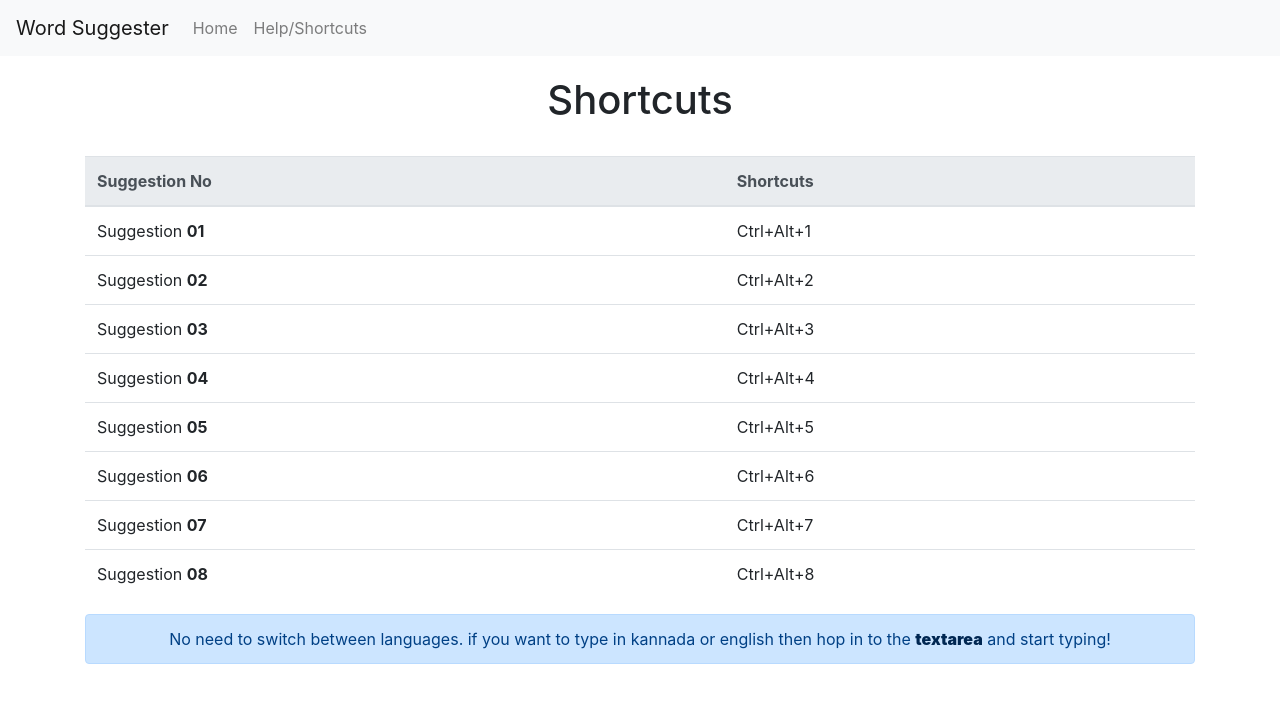
After one commit to kushtej/kn-word-suggest, a Django app: page /help/ in a window 1280 px wide. The commit adds this page. Shown: the top 703 px of the page. Run offline with Django 3.2, Linux system fonts and the light colour scheme; some libraries are stand-ins or nearby versions.

Commit message:
added shortcuts page and navbar

```diff
--- a/static/js/main.js
+++ b/static/js/main.js
@@ -21,7 +21,6 @@ $(document).ready(function () {
     $('#suggest').on('keyup', function (event) {
 
         var text = $.trim($(this).val());
-        console.log("first text" + $(this).val())
         var name = $.trim($('#name').val());
         var base_url = '/api/suggest?word=' + text;
         var information = {
--- a/static/js/shortcuts.js
+++ b/static/js/shortcuts.js
@@ -1,58 +1,289 @@
 console.log("Hello keybinding")
 
+shortcut = {
+    'all_shortcuts': {},//All the shortcuts are stored in this array
+    'add': function (shortcut_combination, callback, opt) {
+        //Provide a set of default options
+        var default_options = {
+            'type': 'keydown',
+            'propagate': false,
+            'disable_in_input': false,
+            'target': document,
+            'keycode': false
+        }
+        if (!opt) opt = default_options;
+        else {
+            for (var dfo in default_options) {
+                if (typeof opt[dfo] == 'undefined') opt[dfo] = default_options[dfo];
+            }
+        }
+
+        var ele = opt.target;
+        if (typeof opt.target == 'string') ele = document.getElementById(opt.target);
+        var ths = this;
+        shortcut_combination = shortcut_combination.toLowerCase();
+
+        //The function to be called at keypress
+        var func = function (e) {
+            e = e || window.event;
+
+            if (opt['disable_in_input']) { //Don't enable shortcut keys in Input, Textarea fields
+                var element;
+                if (e.target) element = e.target;
+                else if (e.srcElement) element = e.srcElement;
+                if (element.nodeType == 3) element = element.parentNode;
+
+                if (element.tagName == 'INPUT' || element.tagName == 'TEXTAREA') return;
+            }
+
+            //Find Which key is pressed
+            if (e.keyCode) code = e.keyCode;
+            else if (e.which) code = e.which;
+            var character = String.fromCharCode(code).toLowerCase();
+
+            if (code == 188) character = ","; //If the user presses , when the type is onkeydown
+            if (code == 190) character = "."; //If the user presses , when the type is onkeydown
+
+            var keys = shortcut_combination.split("+");
+            //Key Pressed - counts the number of valid keypresses - if it is same as the number of keys, the shortcut function is invoked
+            var kp = 0;
+
+            //Work around for stupid Shift key bug created by using lowercase - as a result the shift+num combination was broken
+            var shift_nums = {
+                "`": "~",
+                "1": "!",
+                "2": "@",
+                "3": "#",
+                "4": "$",
+                "5": "%",
+                "6": "^",
+                "7": "&",
+                "8": "*",
+                "9": "(",
+                "0": ")",
+                "-": "_",
+                "=": "+",
+                ";": ":",
+                "'": "\"",
+                ",": "<",
+                ".": ">",
+                "/": "?",
+                "\\": "|"
+            }
+            //Special Keys - and their codes
+            var special_keys = {
+                'esc': 27,
+                'escape': 27,
+                'tab': 9,
+                'space': 32,
+                'return': 13,
+                'enter': 13,
+                'backspace': 8,
+
+                'scrolllock': 145,
+                'scroll_lock': 145,
+                'scroll': 145,
+                'capslock': 20,
+                'caps_lock': 20,
+                'caps': 20,
+                'numlock': 144,
+                'num_lock': 144,
+                'num': 144,
+
+                'pause': 19,
+                'break': 19,
+
+                'insert': 45,
+                'home': 36,
+                'delete': 46,
+                'end': 35,
+
+                'pageup': 33,
+                'page_up': 33,
+                'pu': 33,
+
+                'pagedown': 34,
+                'page_down': 34,
+                'pd': 34,
+
+                'left': 37,
+                'up': 38,
+                'right': 39,
+                'down': 40,
+
+                'f1': 112,
+                'f2': 113,
+                'f3': 114,
+                'f4': 115,
+                'f5': 116,
+                'f6': 117,
+                'f7': 118,
+                'f8': 119,
+                'f9': 120,
+                'f10': 121,
+                'f11': 122,
+                'f12': 123
+            }
+
+            var modifiers = {
+                shift: { wanted: false, pressed: false },
+                ctrl: { wanted: false, pressed: false },
+                alt: { wanted: false, pressed: false },
+                meta: { wanted: false, pressed: false }	//Meta is Mac specific
+            };
+
+            if (e.ctrlKey) modifiers.ctrl.pressed = true;
+            if (e.shiftKey) modifiers.shift.pressed = true;
+            if (e.altKey) modifiers.alt.pressed = true;
+            if (e.metaKey) modifiers.meta.pressed = true;
+
+            for (var i = 0; k = keys[i], i < keys.length; i++) {
+                //Modifiers
+                if (k == 'ctrl' || k == 'control') {
+                    kp++;
+                    modifiers.ctrl.wanted = true;
+
+                } else if (k == 'shift') {
+                    kp++;
+                    modifiers.shift.wanted = true;
+
+                } else if (k == 'alt') {
+                    kp++;
+                    modifiers.alt.wanted = true;
+                } else if (k == 'meta') {
+                    kp++;
+                    modifiers.meta.wanted = true;
+                } else if (k.length > 1) { //If it is a special key
+                    if (special_keys[k] == code) kp++;
+
+                } else if (opt['keycode']) {
+                    if (opt['keycode'] == code) kp++;
+
+                } else { //The special keys did not match
+                    if (character == k) kp++;
+                    else {
+                        if (shift_nums[character] && e.shiftKey) { //Stupid Shift key bug created by using lowercase
+                            character = shift_nums[character];
+                            if (character == k) kp++;
+                        }
+                    }
+                }
+            }
+
+            if (kp == keys.length &&
+                modifiers.ctrl.pressed == modifiers.ctrl.wanted &&
+                modifiers.shift.pressed == modifiers.shift.wanted &&
+                modifiers.alt.pressed == modifiers.alt.wanted &&
+                modifiers.meta.pressed == modifiers.meta.wanted) {
+                callback(e);
+
+                if (!opt['propagate']) { //Stop the event
+                    //e.cancelBubble is supported by IE - this will kill the bubbling process.
+                    e.cancelBubble = true;
+                    e.returnValue = false;
+
+                    //e.stopPropagation works in Firefox.
+                    if (e.stopPropagation) {
+                        e.stopPropagation();
+                        e.preventDefault();
+                    }
+                    return false;
+                }
+            }
+        }
+        this.all_shortcuts[shortcut_combination] = {
+            'callback': func,
+            'target': ele,
+            'event': opt['type']
+        };
+        //Attach the function with the event
+        if (ele.addEventListener) ele.addEventListener(opt['type'], func, false);
+        else if (ele.attachEvent) ele.attachEvent('on' + opt['type'], func);
+        else ele['on' + opt['type']] = func;
+    },
+
+    //Remove the shortcut - just specify the shortcut and I will remove the binding
+    'remove': function (shortcut_combination) {
+        shortcut_combination = shortcut_combination.toLowerCase();
+        var binding = this.all_shortcuts[shortcut_combination];
+        delete (this.all_shortcuts[shortcut_combination])
+        if (!binding) return;
+        var type = binding['event'];
+        var ele = binding['target'];
+        var callback = binding['callback'];
+
+        if (ele.detachEvent) ele.detachEvent('on' + type, callback);
+        else if (ele.removeEventListener) ele.removeEventListener(type, callback, false);
+        else ele['on' + type] = false;
+    }
+}
+
+//shortcuts
 $(document).ready(function () {
     $(document).bind('keypress', function (event) {
         var text = $.trim($('#suggest').val());
         var suggestion = '';
 
-        if (event.ctrlKey && event.shiftKey && event.which == 3) {
+
+        shortcut.add("ctrl+alt+1", function () {
             suggestion = $('#0').val().slice(2);
-            console.log("is it comming here plz baa111111")
             remove_str = text.substring(text.lastIndexOf(" "))
-            remaining_str = text.replace(remove_str,'');
-            $('#suggest').val(remaining_str+" "+suggestion+" ");
-        }
+            remaining_str = text.replace(remove_str, '');
+            $('#suggest').val(remaining_str + " " + suggestion + " ");
+        });
 
-        if (event.ctrlKey && event.shiftKey && event.which == 4) {
-            console.log("is it comming here plz baa")
+        shortcut.add("ctrl+alt+2", function () {
             suggestion = $('#1').val().slice(2);
             remove_str = text.substring(text.lastIndexOf(" "))
-            remaining_str = text.replace(remove_str,'');
+            remaining_str = text.replace(remove_str, '');
+            $('#suggest').val(remaining_str + " " + suggestion + " ");
+        });
 
-            console.log("suggession="+suggestion)
-            console.log("removing string = "+remove_str)
-            console.log("remaining_string="+remaining_str)
 
-            $('#suggest').val(remaining_str+" "+suggestion+" ");
-        }
-
-        if (event.ctrlKey && event.shiftKey && event.which == 5) {
+        shortcut.add("ctrl+alt+3", function () {
             suggestion = $('#2').val().slice(2);
             remove_str = text.substring(text.lastIndexOf(" "))
-            remaining_str = text.replace(remove_str,'');
-            $('#suggest').val(remaining_str+" "+suggestion+" ");
-        }
+            remaining_str = text.replace(remove_str, '');
+            $('#suggest').val(remaining_str + " " + suggestion + " ");
+        });
 
-        if (event.ctrlKey && event.shiftKey && event.which == 30) {
+
+        shortcut.add("ctrl+alt+4", function () {
             suggestion = $('#3').val().slice(2);
             remove_str = text.substring(text.lastIndexOf(" "))
-            remaining_str = text.replace(remove_str,'');
-            $('#suggest').val(remaining_str+" "+suggestion+" ");
-        }
+            remaining_str = text.replace(remove_str, '');
+            $('#suggest').val(remaining_str + " " + suggestion + " ");
+        });
 
-        if (event.ctrlKey && event.shiftKey && event.which == 6) {
+
+        shortcut.add("ctrl+alt+5", function () {
             suggestion = $('#4').val().slice(2);
             remove_str = text.substring(text.lastIndexOf(" "))
-            remaining_str = text.replace(remove_str,'');
-            $('#suggest').val(remaining_str+" "+suggestion+" ");
-        }
+            remaining_str = text.replace(remove_str, '');
+            $('#suggest').val(remaining_str + " " + suggestion + " ");
+        });
 
-        if (event.ctrlKey && event.shiftKey && event.which == 10) {
+
+        shortcut.add("ctrl+alt+6", function () {
             suggestion = $('#5').val().slice(2);
             remove_str = text.substring(text.lastIndexOf(" "))
-            remaining_str = text.replace(remove_str,'');
-            $('#suggest').val(remaining_str+" "+suggestion+" ");
-        }
+            remaining_str = text.replace(remove_str, '');
+            $('#suggest').val(remaining_str + " " + suggestion + " ");
+        });
+
+        shortcut.add("ctrl+alt+7", function () {
+            suggestion = $('#6').val().slice(2);
+            remove_str = text.substring(text.lastIndexOf(" "))
+            remaining_str = text.replace(remove_str, '');
+            $('#suggest').val(remaining_str + " " + suggestion + " ");
+        });
+
+        shortcut.add("ctrl+alt+8", function () {
+            suggestion = $('#7').val().slice(2);
+            remove_str = text.substring(text.lastIndexOf(" "))
+            remaining_str = text.replace(remove_str, '');
+            $('#suggest').val(remaining_str + " " + suggestion + " ");
+        });
+
     });
-
 })
--- a/templates/base.html
+++ b/templates/base.html
@@ -17,6 +17,24 @@
 </head>
 
 <body>
+
+  <nav class="navbar navbar-expand-lg navbar-light bg-light">
+    <a class="navbar-brand" href="{% url 'index' %}">Word Suggester</a>
+    <button class="navbar-toggler" type="button" data-toggle="collapse" data-target="#collapsibleNavbar">
+      <span class="navbar-toggler-icon"></span>
+    </button>
+    <div class="collapse navbar-collapse" id="collapsibleNavbar">
+      <ul class="navbar-nav">
+        <li class="nav-item">
+          <a class="nav-link" href="{% url 'index' %}">Home</a>
+        </li>
+        <li class="nav-item">
+          <a class="nav-link" href="{% url 'help' %}">Help/Shortcuts</a>
+        </li>
+      </ul>
+    </div>
+  </nav>
+
   {%block body_block%}
 
   {%endblock%}
--- /dev/null
+++ b/templates/help.html
@@ -0,0 +1,73 @@
+<!DOCTYPE html>
+{% extends "base.html" %}
+{% block body_block %}
+
+{% load static %}
+
+
+<!-- <a type="button" class="btn btn-secondary" style="margin-left: 900px;" href="{% url 'index' %}">Link</a> -->
+
+
+<div class="container" style="margin-top:20px">
+    <h1 style="text-align: center;">Shortcuts</h1>
+
+    <br>
+    <table class="table">
+        <thead class="thead-light">
+            <tr>
+                <th>Suggestion No</th>
+                <th>Shortcuts</th>
+            </tr>
+        </thead>
+        <tbody>
+            <tr>
+                <td>Suggestion <strong>01</strong></td>
+                <td>Ctrl+Alt+1</td>
+
+            </tr>
+            <tr>
+                <td>Suggestion <strong>02</strong></td>
+                <td>Ctrl+Alt+2</td>
+            </tr>
+            <tr>
+                <td>Suggestion <strong>03</strong></td>
+                <td>Ctrl+Alt+3</td>
+
+            </tr>
+            <tr>
+                <td>Suggestion <strong>04</strong></td>
+                <td>Ctrl+Alt+4</td>
+
+            </tr>
+            <tr>
+                <td>Suggestion <strong>05</strong></td>
+                <td>Ctrl+Alt+5</td>
+
+            </tr>
+            <tr>
+                <td>Suggestion <strong>06</strong></td>
+                <td>Ctrl+Alt+6</td>
+
+            </tr>
+            <tr>
+                <td>Suggestion <strong>07</strong></td>
+                <td>Ctrl+Alt+7</td>
+
+            </tr>
+            <tr>
+                <td>Suggestion <strong>08</strong></td>
+                <td>Ctrl+Alt+8</td>
+
+            </tr>
+        </tbody>
+    </table>
+    <div class="alert alert-primary" style="text-align: center;" role="alert">
+        No need to switch between languages.
+        if you want to type in kannada or english then hop in to the <a href="{% url 'index' %}" class="alert-link"><strong>textarea</strong></a> and start typing!
+      </div>
+</div>
+
+
+
+
+{% endblock %}
--- a/templates/index.html
+++ b/templates/index.html
@@ -9,7 +9,7 @@
 
 
 
-<div class="container" style="margin-top:80px">
+<div class="container" style="margin-top:50px">
     <h1 style="text-align: center;">Word Suggester</h1>
 
     <div class="form-group">
@@ -39,6 +39,4 @@
     </div>
 </div>
 
-
-
 {% endblock %}
--- a/word-suggest/urls.py
+++ b/word-suggest/urls.py
@@ -20,5 +20,6 @@ from . import views
 urlpatterns = [
     path('admin/', admin.site.urls),
     path('',views.index,name='index'),
+    path('help/',views.help,name='help'),
     path('api/suggest/',views.suggest,name='suggest'),
 ]
--- a/word-suggest/views.py
+++ b/word-suggest/views.py
@@ -8,6 +8,9 @@ language=wordfreq.Language()
 
 def index(req):
     return render(req,'index.html')
+
+def help(req):
+    return render(req,'help.html')
 
 def is_ascii(s):
     return all(ord(c) < 128 for c in s)
```
